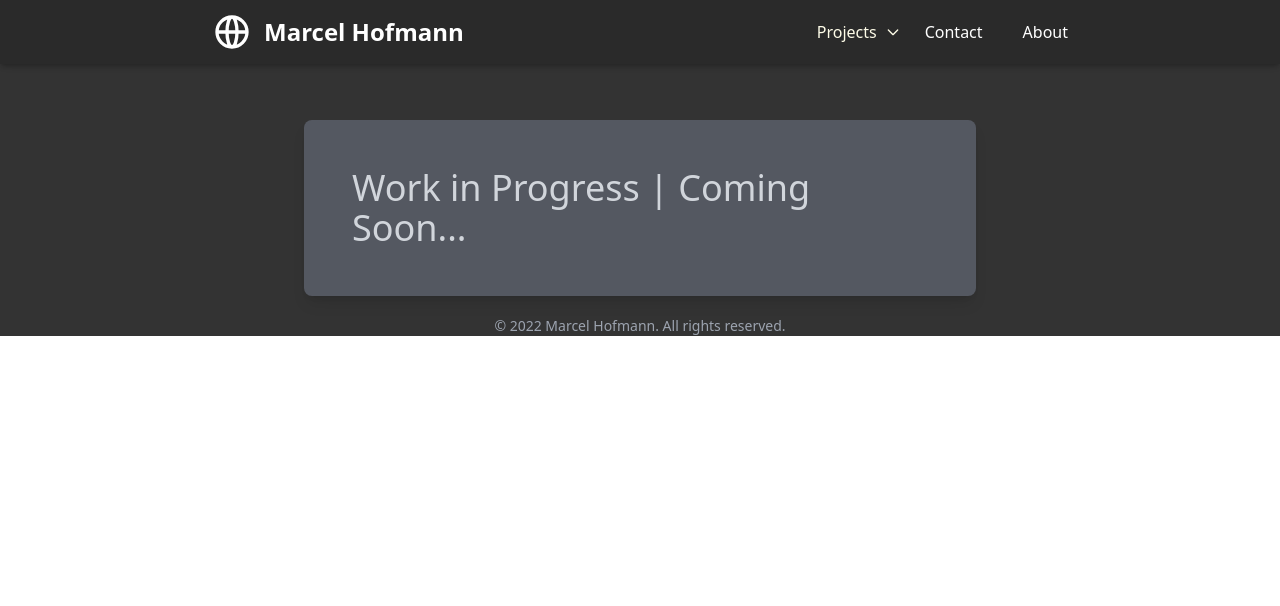
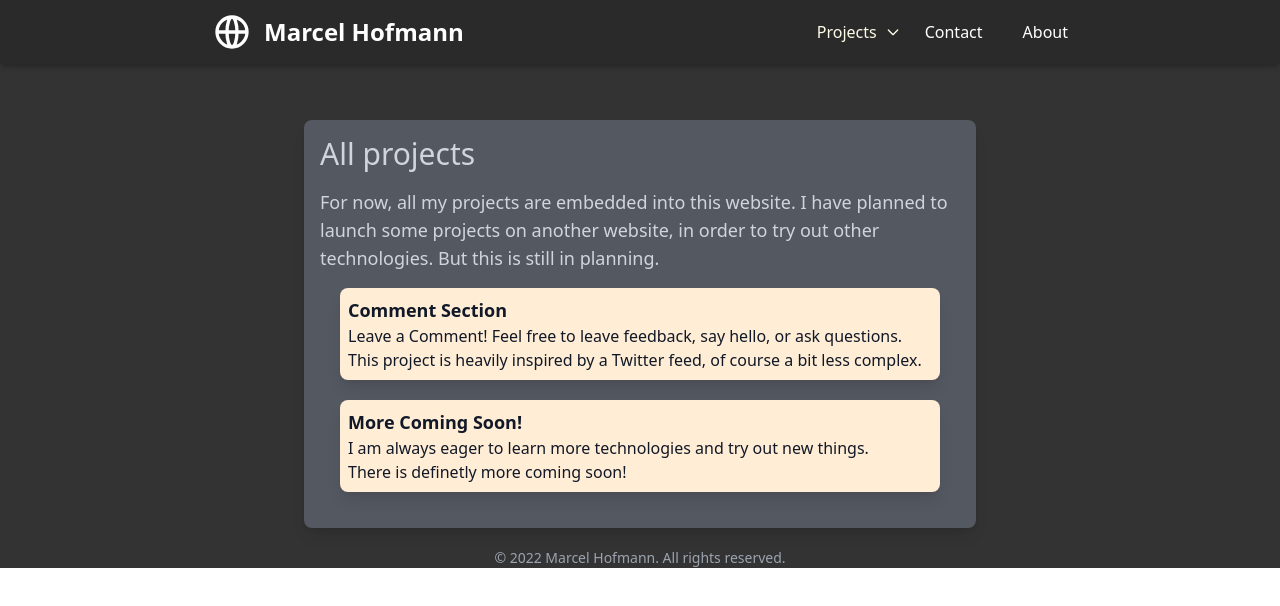
Before and after one commit to marcelhfm/MyWebsite, a Next.js app in the folder client/: page /projects/overview in a window 1280 px wide. Shown: the top 606 px of the page. Built offline with nearby package versions, Linux system fonts and the light colour scheme.

Commit message:
overview MVP

```diff
--- a/client/src/pages/projects/overview.tsx
+++ b/client/src/pages/projects/overview.tsx
@@ -1,4 +1,5 @@
 import Head from "next/head";
+import Link from "../../components/Link";
 import { Pane } from "../../components/Pane";
 
 const Overview = () => {
@@ -10,10 +11,48 @@ const Overview = () => {
         </Head>
       </div>
       <Pane>
-        <div>
-          <h1 className="md:text-4xl p-10 sm:text-2xl text-2xl">
-            Work in Progress | Coming Soon...
-          </h1>
+        <div className="w-full">
+          <h1 className="text-3xl p-2">All projects</h1>
+          <h2 className="text-lg p-2">
+            For now, all my projects are embedded into this website. I have
+            planned to launch some projects on another website, in order to try
+            out other technologies. But this is still in planning.{" "}
+          </h2>
+          <ul className="md:mx-5 mx-3 p-2 ">
+            <li className="shadow-lg bg-orange-100 text-gray-900 rounded-lg hover:bg-orange-200">
+              <Link href="/projects/comments">
+                {({ isActive }) => (
+                  <div>
+                    <div className="pt-2 px-2 text-lg font-semibold">
+                      Comment Section
+                    </div>
+                    <p className="px-2">
+                      Leave a Comment! Feel free to leave feedback, say hello,
+                      or ask questions.
+                    </p>
+                    <p className="px-2 pb-2">
+                      This project is heavily inspired by a Twitter feed, of
+                      course a bit less complex.
+                    </p>
+                  </div>
+                )}
+              </Link>
+            </li>
+            <li className="shadow-lg bg-orange-100 text-gray-900 rounded-lg mt-5 mb-5">
+              <div>
+                <div className="pt-2 px-2 text-lg font-semibold">
+                  More Coming Soon!
+                </div>
+                <p className="px-2">
+                  I am always eager to learn more technologies and try out new
+                  things.
+                </p>
+                <p className="px-2 pb-2">
+                  There is definetly more coming soon!
+                </p>
+              </div>
+            </li>
+          </ul>
         </div>
       </Pane>
     </div>
```
